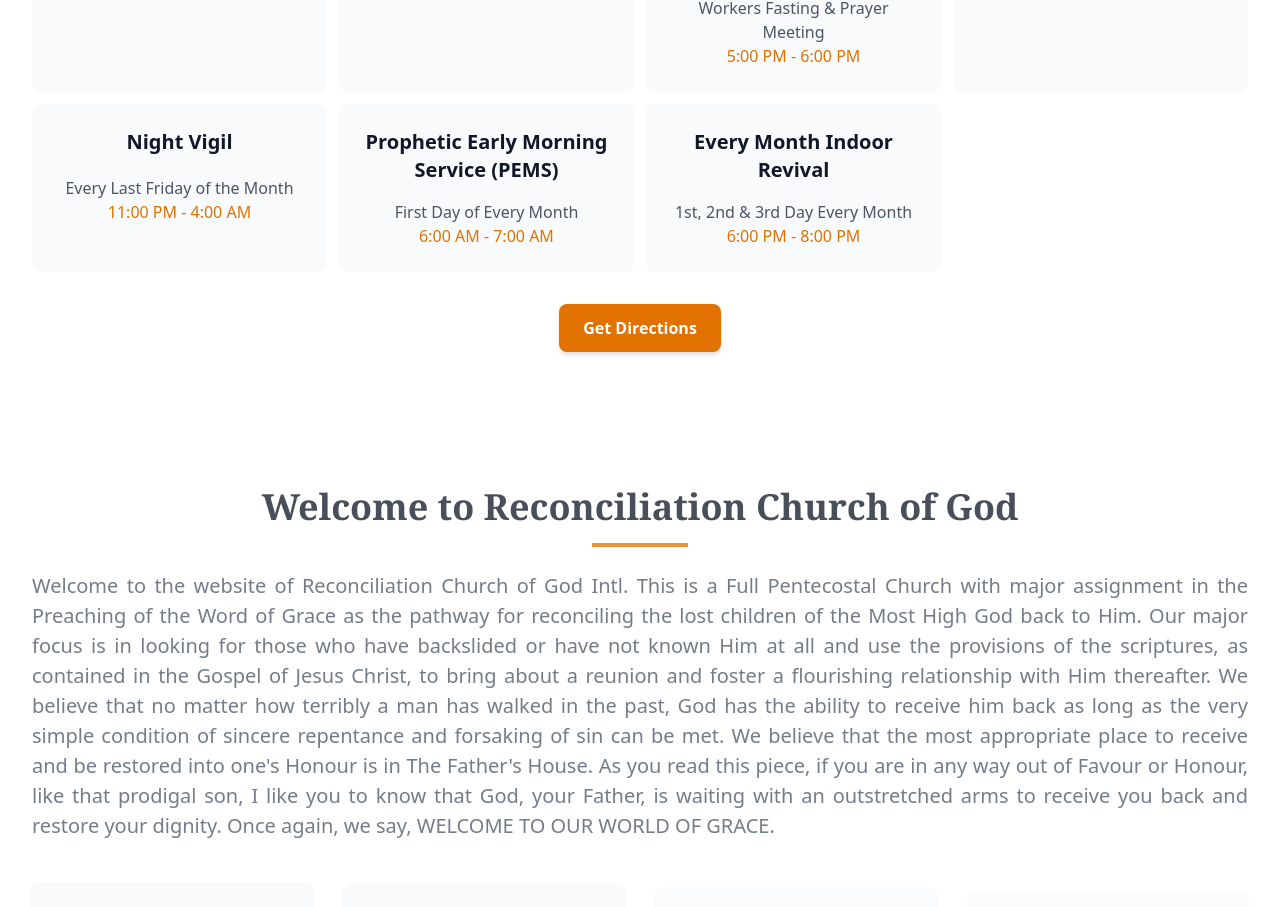
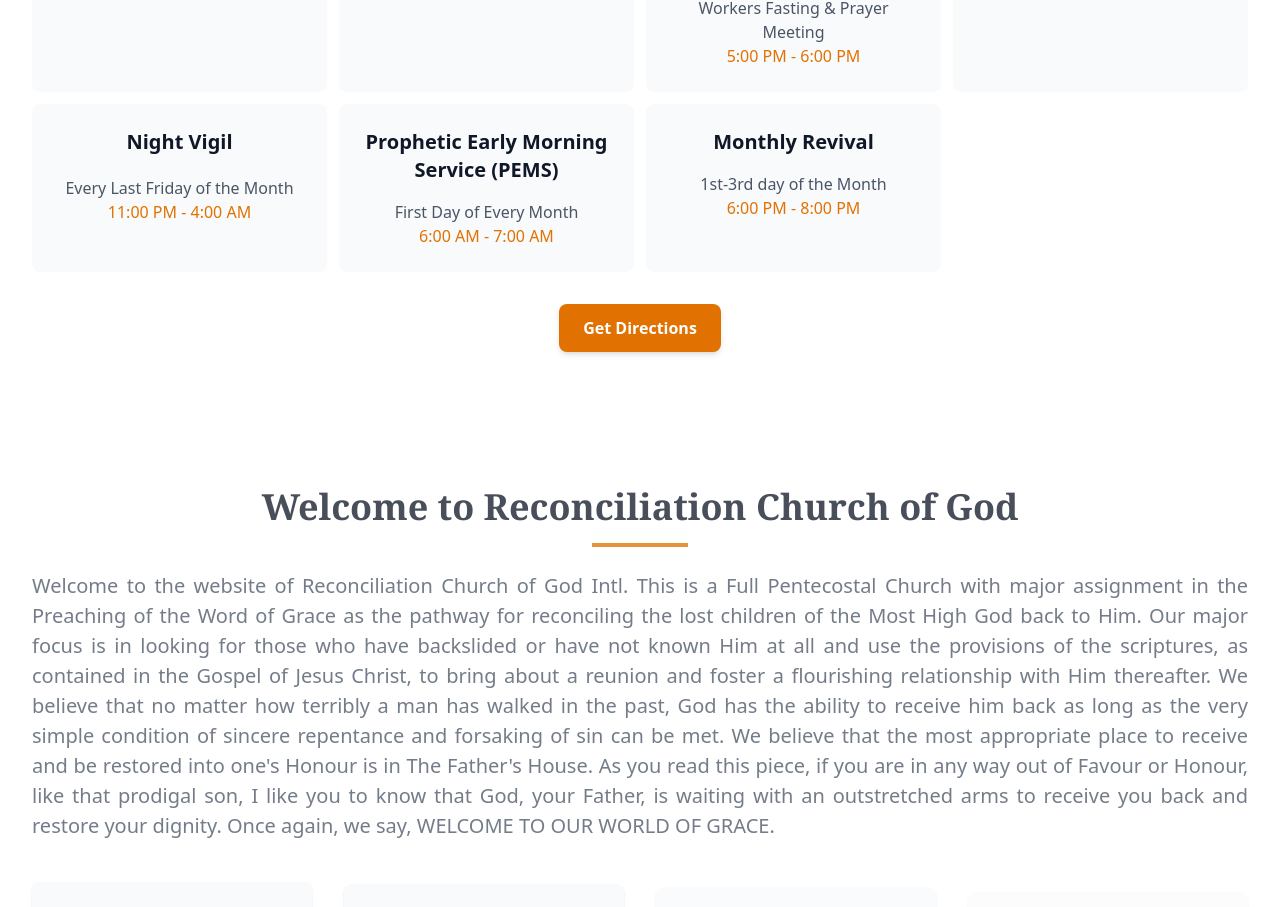
Before and after one commit to RCG2025-hash/church-frontend, a React (Vite) app: page / in a window 1280 px wide. Shown: the part 1180-2087 px from the top of the page. Built offline with nearby package versions, Linux system fonts and the light colour scheme.

Commit message:
inital commit changes

```diff
--- a/src/pages/Home.jsx
+++ b/src/pages/Home.jsx
@@ -160,8 +160,8 @@ function Home() {
         <p className="text-amber-600 font-medium">6:00 PM - 8:00 PM</p> */}
       </div>
        <div className="p-6 bg-gray-50 rounded-lg">
-        <h3 className="text-xl font-semibold text-gray-900 mb-2">Every Month Indoor Revival</h3>
-        <p className="text-gray-600 mt-4">1st, 2nd & 3rd Day Every Month</p>
+        <h3 className="text-xl font-semibold text-gray-900 mb-2">Monthly Revival</h3>
+        <p className="text-gray-600 mt-4">1st-3rd day of the Month</p>
         <p className="text-amber-600 font-medium">6:00 PM - 8:00 PM </p>
       </div>
     </div>
```
